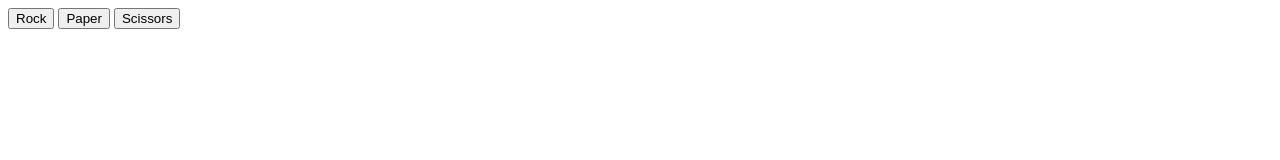
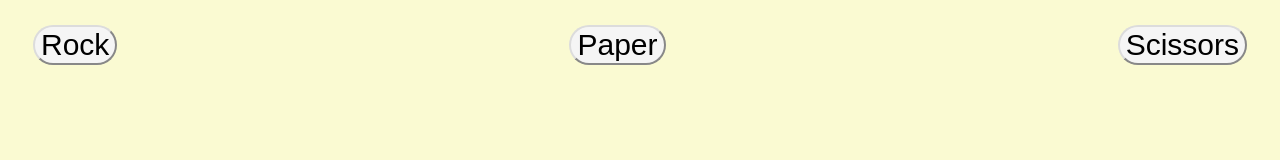
Before and after one commit to Mad-foley/rock-paper-scissors, a plain HTML site: page index.html in a window 1280 px wide. Drawn offline with Linux system fonts and the light colour scheme.

Commit message:
added basic css

```diff
--- a/index.html
+++ b/index.html
@@ -2,7 +2,7 @@
 <html lang="en">
   <head>
     <meta charset="UTF-8">
-
+    <link rel="stylesheet" href="styles.css">
   </head>
   <body>
     <div id="player">
--- /dev/null
+++ b/styles.css
@@ -0,0 +1,27 @@
+body {
+  background-color: lightgoldenrodyellow;
+  font-family: Arial, Helvetica, sans-serif;
+}
+#player {
+  display: flex;
+  justify-content: space-between;
+  margin: 25px;
+}
+
+button {
+  display: flex;
+  background-color: whitesmoke;
+  font-size: 30px;
+  border-radius: 40px;
+  border-color: gainsboro;
+}
+
+#result {
+  display: flex;
+  flex-direction: column;
+}
+
+button:hover {
+  background-color: lightcyan;
+  transition-delay: .2s;
+}
```
Also changed, not shown: 1 other file.
